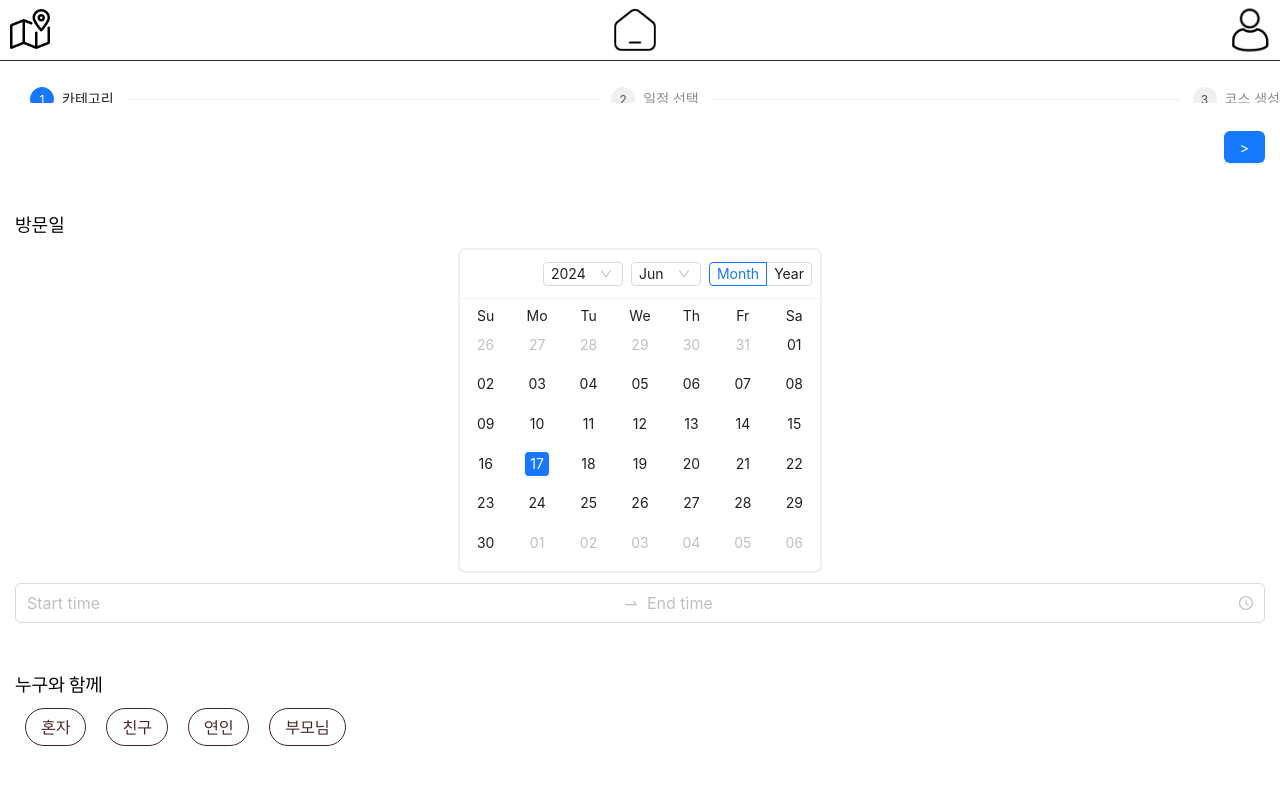
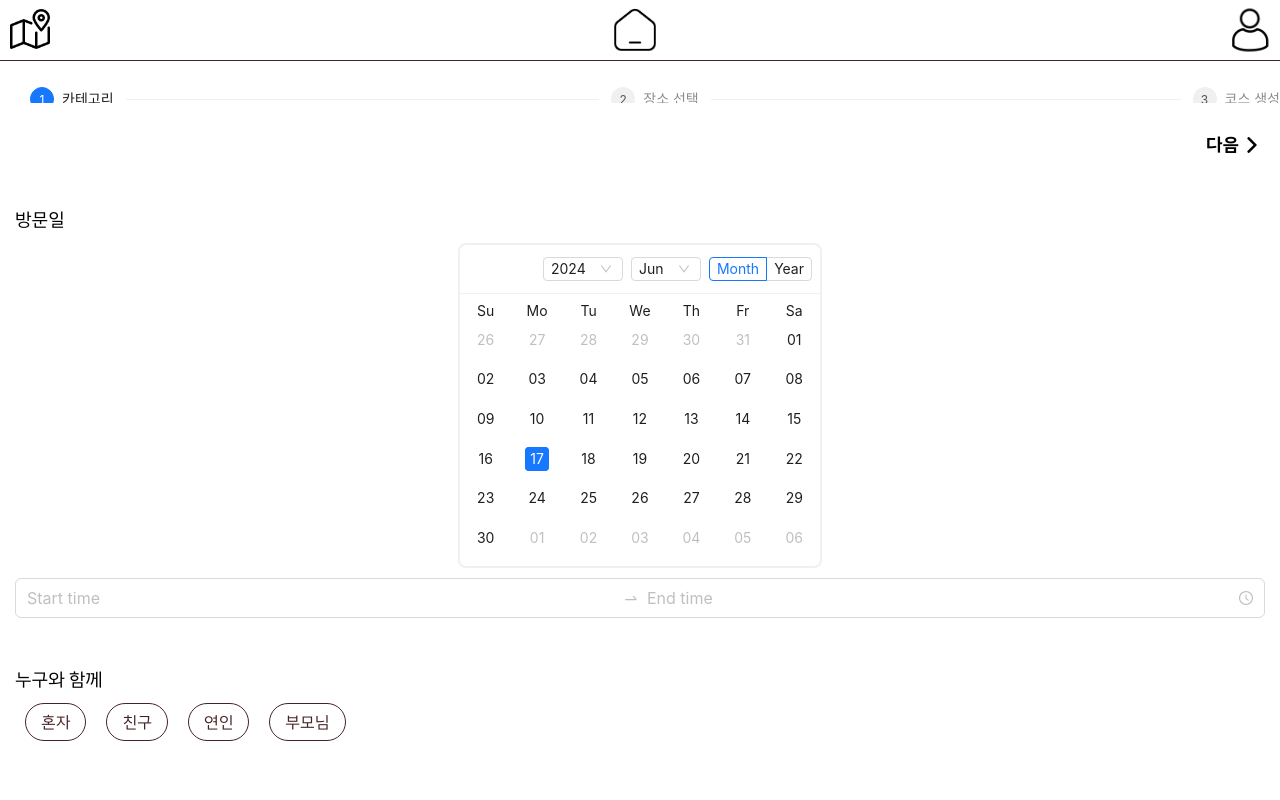
Before and after one commit to kim-jingyu/Courstreet, a React (Vite) app in the folder frontend/: page /coursecreate in a window 1280 px wide. Shown: the top 800 px of the page. Built offline with nearby package versions, Linux system fonts and the light colour scheme.

Commit message:
feat: 코스 헤더 디자인 KAN-116

```diff
--- a/frontend/src/components/commons/header/Header.jsx
+++ b/frontend/src/components/commons/header/Header.jsx
@@ -7,8 +7,6 @@ import navHome from '/src/assets/icons/nav-home.png';
 import navMypage from '/src/assets/icons/nav-mypage.png';
 
 import * as S from './Header.style';
-import arrowLeft from '/src/assets/icons/header-arrow-left.png';
-import arrowRight from '/src/assets/icons/header-arrow-right.png';
 
 function Header() {
   const navigate = useNavigate();
--- a/frontend/src/components/course-create/select-header/SelectHeader.jsx
+++ b/frontend/src/components/course-create/select-header/SelectHeader.jsx
@@ -2,18 +2,28 @@ import { useState } from 'react';
 import { Button, message, Steps } from 'antd';
 import { useRecoilState } from 'recoil';
 import { courseCreateIndexState } from '/src/recoils/HeaderAtoms';
+import arrowLeft from '/src/assets/icons/header-arrow-left.png';
+import arrowRight from '/src/assets/icons/header-arrow-right.png';
 
 const steps = [
   {
     title: '카테고리',
   },
   {
-    title: '일정 선택',
+    title: '장소 선택',
   },
   {
     title: '코스 생성',
   },
 ];
+
+const buttonStyle = {
+  display: 'flex',
+  justifyContent: 'center',
+  alignItems: 'center',
+  fontSize: '18px',
+  fontFamily: 'Happiness-Sans-Bold'
+}
 
 function SelectHeader() {
   // 컴포넌트 이동
@@ -75,24 +85,22 @@ function SelectHeader() {
       >
         {current === 0 && <div></div>}
         {current > 0 && (
-          <Button
-            style={{
-              margin: '0 8px',
-            }}
-            onClick={goPrev}
-          >
-            {`<`}
-          </Button>
+          <div style={buttonStyle} onClick={goPrev}>
+            <img src={arrowLeft} onClick={goNext} style={{height: '16px', margin: '0 5px'}} />
+            이전
+          </div>
         )}
         {current < steps.length - 1 && (
-          <Button type="primary" onClick={goNext}>
-            {`>`}
-          </Button>
+          <div style={buttonStyle} onClick={goNext}>
+            {`다음`}
+            <img src={arrowRight} onClick={goNext} style={{height: '16px', margin: '0 5px'}} />
+          </div>
         )}
         {current === steps.length - 1 && (
-          <Button type="primary" onClick={createCourse}>
+          <div style={buttonStyle} onClick={createCourse}>
             {`생성`}
-          </Button>
+            <img src={arrowRight} onClick={goNext} style={{height: '16px', margin: '0 5px'}} />
+          </div>
         )}
       </div>
       <br /> <br />
--- a/frontend/src/components/course-create/select-place/SelectPlace.jsx
+++ b/frontend/src/components/course-create/select-place/SelectPlace.jsx
@@ -42,7 +42,6 @@ function SelectPlace() {
 
   return (
     <>
-      <G.ComponentTitle>장소 선택</G.ComponentTitle>
       <h1>지도</h1>
       <Search
         placeholder="장소명을 입력하세요"
--- a/frontend/src/components/place/place-map/PlaceMap.jsx
+++ b/frontend/src/components/place/place-map/PlaceMap.jsx
@@ -16,7 +16,6 @@ function PlaceMap() {
 
   return (
     <>
-      <G.ComponentTitle>장소 선택</G.ComponentTitle>
       <br />
       <S.Wrapper>
         <S.Floors>
```
Also changed, not shown: frontend/src/assets/icons/header-arrow-left.png, frontend/src/assets/icons/header-arrow-right.png.
